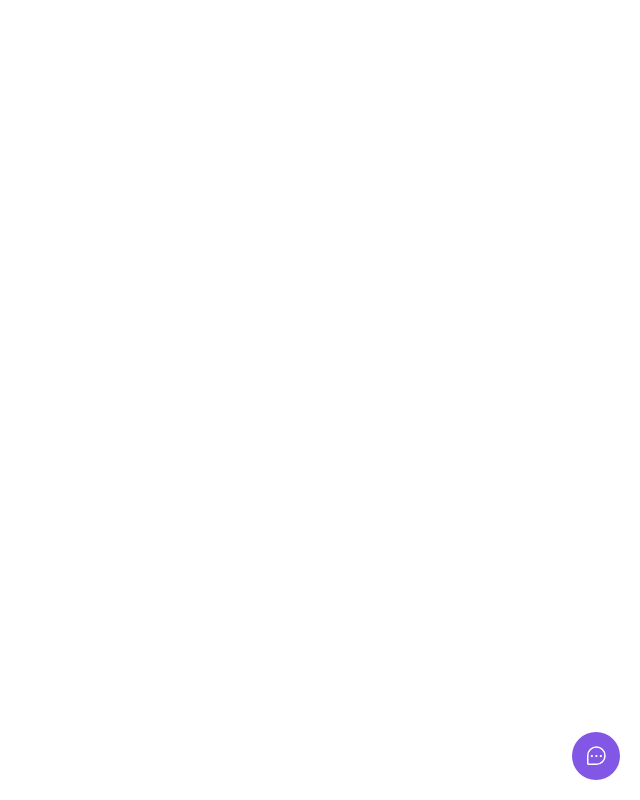
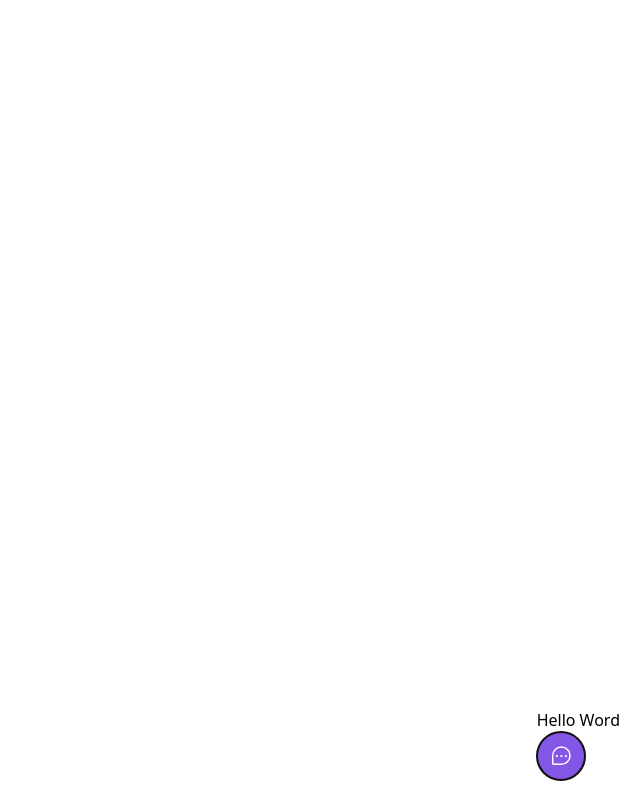
Before and after one commit to nat-1501/Feedback-Widget, a React (Vite) app in the folder web/: page / in a window 1280 px wide. Both pictures are taken after a click on the button "Feedback". Shown: the whole page, without its empty margins (640-1280 px from the left). Built offline with nearby package versions, Linux system fonts and the light colour scheme.

Commit message:
utilizando Popover ajuste na acessibilidade de tela

```diff
--- a/web/package.json
+++ b/web/package.json
@@ -8,6 +8,7 @@
     "preview": "vite preview"
   },
   "dependencies": {
+    "@headlessui/react": "^1.6.4",
     "phosphor-react": "^1.4.1",
     "react": "^18.0.0",
     "react-dom": "^18.0.0"
--- a/web/src/components/Widget.tsx
+++ b/web/src/components/Widget.tsx
@@ -1,17 +1,20 @@
 import { ChatTeardropDots} from 'phosphor-react'
+import { Popover } from '@headlessui/react'
 
 export function Widget() {
     return (
-        <div className='absolute bottom-5 right-5'>
-            <button className='bg-brand-500 rounded-full px-3 h-12 text-white flex items-center group'>
+        <Popover className='absolute bottom-5 right-5'>
+            <Popover.Panel>Hello Word</Popover.Panel>
+
+            <Popover.Button className='bg-brand-500 rounded-full px-3 h-12 text-white flex items-center group'>
                 <ChatTeardropDots className='w-6 h-6'/>
 
                 <span className='max-w-0 overflow-hidden group-hover:max-w-xs transition-all duration-500 ease-linear'>
                     <span className="pl-2"></span>
                     Feedback
                 </span>
-            </button>
+            </Popover.Button>
 
-        </div>
+        </Popover>
     )
 }
```
Also changed, not shown: 1 other file (tests, documents, lock files or other folders).
